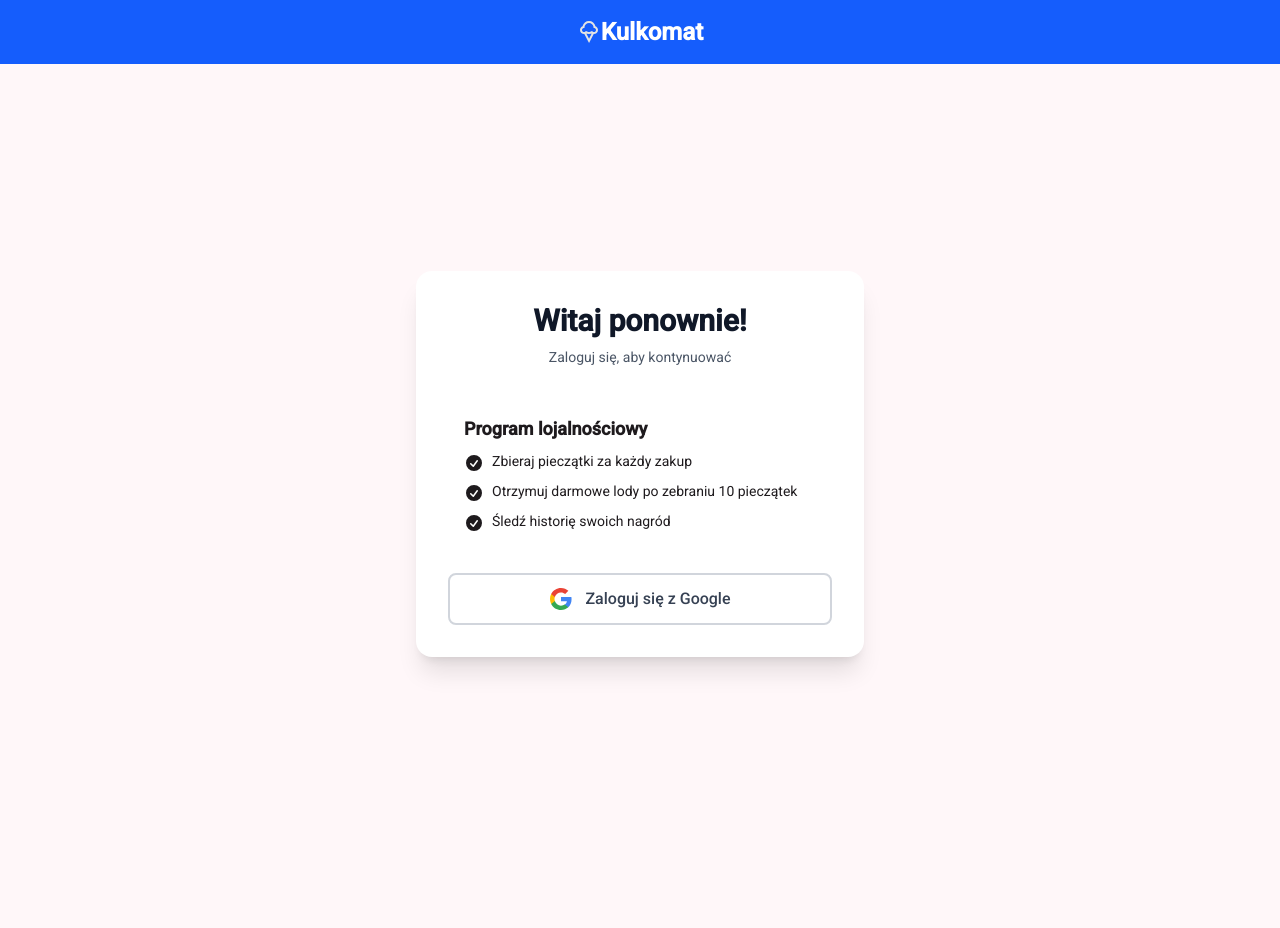
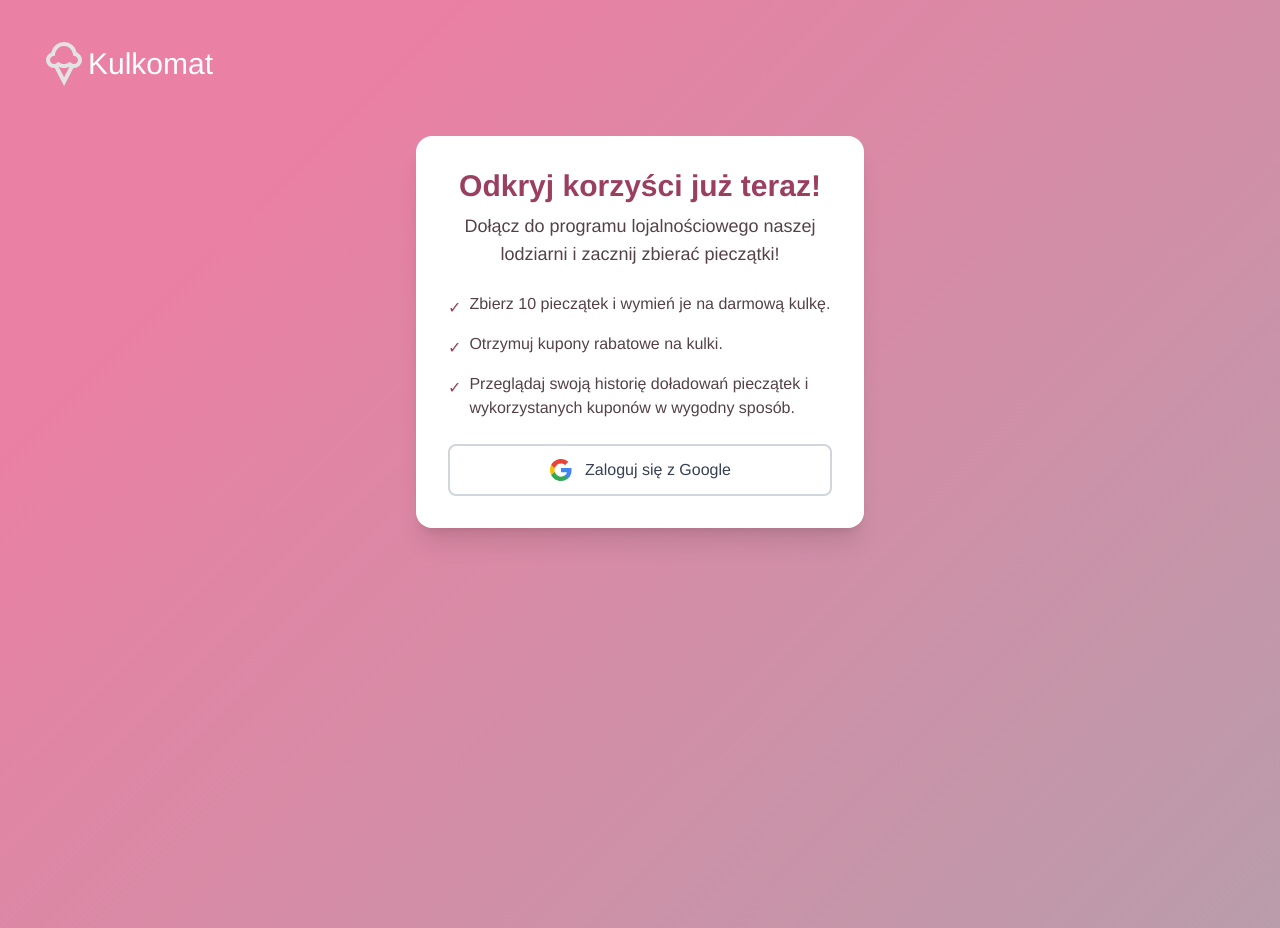
Before and after one commit to lewyonq/kulkomat, an Angular app: page /login in a window 1280 px wide. Before the commit the page ends 864 px from the top, so only its background shows below. Built offline with nearby package versions, Linux system fonts and the light colour scheme; no server answers.

Commit message:
refactor: update login page UI with new color scheme and simplified benefits section

```diff
--- a/src/app/app.html
+++ b/src/app/app.html
@@ -1,5 +1,5 @@
-<header class="flex items-center justify-center p-4 bg-blue-600 text-white">
-    <img src="./assets/icons/icecream_material.svg" alt="Ice Cream" />
-  <h1 class="text-2xl font-bold">Kulkomat</h1>
+<header class="flex items-center justify-left p-10">
+    <img src="./assets/icons/icecream_material.svg" alt="Ice Cream" class="w-12 h-12"/>
+  <h1 class="text-3xl text-white">Kulkomat</h1>
 </header>
 <router-outlet />
--- a/src/app/components/auth/auth-card.component.ts
+++ b/src/app/components/auth/auth-card.component.ts
@@ -12,7 +12,7 @@ import { Component } from '@angular/core';
   standalone: true,
   imports: [],
   template: `
-    <div class="flex min-h-screen items-center justify-center bg-gradient-to-br from-primary-50 to-accent-50 px-4 py-12">
+    <div class="flex min-h-screen justify-center bg-gradient-to-br from-primary-50 to-accent-50 px-4 py-2">
       <div class="w-full max-w-md">
         <div class="rounded-2xl bg-white p-8 shadow-xl">
           <ng-content />
--- a/src/app/pages/login/login.component.ts
+++ b/src/app/pages/login/login.component.ts
@@ -17,43 +17,32 @@ import { Supabase } from '../../services/supabase';
   standalone: true,
   imports: [AuthCardComponent, OAuthButtonComponent],
   template: `
-
     <app-auth-card>
       <!-- Header -->
-      <div class="mb-8 text-center">
-        <h1 class="text-3xl font-bold text-gray-900">
-          Witaj ponownie!
+      <div class="mb-3 text-center">
+        <h1 class="text-3xl font-bold" style="color: var(--md-sys-color-primary);">
+          Odkryj korzyści już teraz!
         </h1>
-        <p class="mt-2 text-sm text-gray-600">
-          Zaloguj się, aby kontynuować
+
+        <p class="mt-2 text-lg" style="color: var(--md-sys-color-on-surface-variant);">
+          Dołącz do programu lojalnościowego naszej lodziarni i zacznij zbierać pieczątki!
         </p>
       </div>
 
-      <!-- Loyalty Program Description -->
-      <div class="mb-6 rounded-lg bg-primary-50 p-4">
-        <h2 class="mb-2 text-lg font-semibold text-primary-900">
-          Program lojalnościowy
-        </h2>
-        <ul class="space-y-2 text-sm text-primary-800">
-          <li class="flex items-start gap-2">
-            <svg class="mt-0.5 h-5 w-5 flex-shrink-0 text-primary-600" fill="currentColor" viewBox="0 0 20 20" aria-hidden="true">
-              <path fill-rule="evenodd" d="M10 18a8 8 0 100-16 8 8 0 000 16zm3.857-9.809a.75.75 0 00-1.214-.882l-3.483 4.79-1.88-1.88a.75.75 0 10-1.06 1.061l2.5 2.5a.75.75 0 001.137-.089l4-5.5z" clip-rule="evenodd" />
-            </svg>
-            <span>Zbieraj pieczątki za każdy zakup</span>
-          </li>
-          <li class="flex items-start gap-2">
-            <svg class="mt-0.5 h-5 w-5 flex-shrink-0 text-primary-600" fill="currentColor" viewBox="0 0 20 20" aria-hidden="true">
-              <path fill-rule="evenodd" d="M10 18a8 8 0 100-16 8 8 0 000 16zm3.857-9.809a.75.75 0 00-1.214-.882l-3.483 4.79-1.88-1.88a.75.75 0 10-1.06 1.061l2.5 2.5a.75.75 0 001.137-.089l4-5.5z" clip-rule="evenodd" />
-            </svg>
-            <span>Otrzymuj darmowe lody po zebraniu 10 pieczątek</span>
-          </li>
-          <li class="flex items-start gap-2">
-            <svg class="mt-0.5 h-5 w-5 flex-shrink-0 text-primary-600" fill="currentColor" viewBox="0 0 20 20" aria-hidden="true">
-              <path fill-rule="evenodd" d="M10 18a8 8 0 100-16 8 8 0 000 16zm3.857-9.809a.75.75 0 00-1.214-.882l-3.483 4.79-1.88-1.88a.75.75 0 10-1.06 1.061l2.5 2.5a.75.75 0 001.137-.089l4-5.5z" clip-rule="evenodd" />
-            </svg>
-            <span>Śledź historię swoich nagród</span>
-          </li>
-        </ul>
+      <!-- Benefits -->
+      <div class="my-6 space-y-3 text-left" style="color: var(--md-sys-color-on-surface-variant);">
+        <div class="flex items-start">
+          <span class="mr-2 mt-1 text-primary" style="color: var(--md-sys-color-primary);">✓</span>
+          <p>Zbierz 10 pieczątek i wymień je na darmową kulkę.</p>
+        </div>
+        <div class="flex items-start">
+          <span class="mr-2 mt-1 text-primary" style="color: var(--md-sys-color-primary);">✓</span>
+          <p>Otrzymuj kupony rabatowe na kulki.</p>
+        </div>
+        <div class="flex items-start">
+          <span class="mr-2 mt-1 text-primary" style="color: var(--md-sys-color-primary);">✓</span>
+          <p>Przeglądaj swoją historię doładowań pieczątek i wykorzystanych kuponów w wygodny sposób.</p>
+        </div>
       </div>
 
       <!-- OAuth Button -->
@@ -76,7 +65,7 @@ import { Supabase } from '../../services/supabase';
 
       <!-- Loading State -->
       @if (isLoading()) {
-        <div class="mt-4 text-center text-sm text-gray-600" role="status" aria-live="polite">
+        <div class="mt-4 text-center text-sm" style="color: var(--md-sys-color-primary);" role="status" aria-live="polite">
           <span>Przekierowywanie do Google...</span>
         </div>
       }
--- a/src/styles.scss
+++ b/src/styles.scss
@@ -1,39 +1,60 @@
-// Include theming for Angular Material with `mat.theme()`.
-// This Sass mixin will define CSS variables that are used for styling Angular Material
-// components according to the Material 3 design spec.
-// Learn more about theming and how to use it for your application's
-// custom components at https://material.angular.dev/guide/theming
 @use '@angular/material' as mat;
 @use './tailwind.css';
 
-html {
-  @include mat.theme((
-    color: (
-      primary: mat.$magenta-palette,
-      tertiary: mat.$violet-palette,
-    ),
-    typography: Roboto,
-    density: 0,
-  ));
+:root {
+  --md-sys-color-primary: rgb(154 63 96);
+  --md-sys-color-surface-tint: rgb(154 63 96);
+  --md-sys-color-on-primary: rgb(255 255 255);
+  --md-sys-color-primary-container: rgb(234 128 163);
+  --md-sys-color-on-primary-container: rgb(104 24 57);
+  --md-sys-color-secondary: rgb(0 107 88);
+  --md-sys-color-on-secondary: rgb(255 255 255);
+  --md-sys-color-secondary-container: rgb(69 223 189);
+  --md-sys-color-on-secondary-container: rgb(0 95 78);
+  --md-sys-color-tertiary: rgb(106 95 17);
+  --md-sys-color-on-tertiary: rgb(255 255 255);
+  --md-sys-color-tertiary-container: rgb(236 220 130);
+  --md-sys-color-on-tertiary-container: rgb(107 96 18);
+  --md-sys-color-error: rgb(178 33 31);
+  --md-sys-color-on-error: rgb(255 255 255);
+  --md-sys-color-error-container: rgb(213 59 52);
+  --md-sys-color-on-error-container: rgb(255 251 255);
+  --md-sys-color-background: rgb(255 248 248);
+  --md-sys-color-on-background: rgb(34 25 27);
+  --md-sys-color-surface: rgb(255 248 248);
+  --md-sys-color-on-surface: rgb(34 25 27);
+  --md-sys-color-surface-variant: rgb(246 220 225);
+  --md-sys-color-on-surface-variant: rgb(84 66 71);
+  --md-sys-color-outline: rgb(134 114 119);
+  --md-sys-color-outline-variant: rgb(217 192 198);
+  --md-sys-color-shadow: rgb(0 0 0);
+  --md-sys-color-scrim: rgb(0 0 0);
+  --md-sys-color-inverse-surface: rgb(56 46 48);
+  --md-sys-color-inverse-on-surface: rgb(254 237 239);
+  --md-sys-color-inverse-primary: rgb(255 177 199);
+  --md-sys-color-primary-fixed: rgb(255 217 226);
+  --md-sys-color-on-primary-fixed: rgb(62 0 29);
+  --md-sys-color-primary-fixed-dim: rgb(255 177 199);
+  --md-sys-color-on-primary-fixed-variant: rgb(124 40 73);
+  --md-sys-color-secondary-fixed: rgb(103 250 215);
+  --md-sys-color-on-secondary-fixed: rgb(0 32 25);
+  --md-sys-color-secondary-fixed-dim: rgb(67 221 187);
+  --md-sys-color-on-secondary-fixed-variant: rgb(0 81 66);
+  --md-sys-color-tertiary-fixed: rgb(244 228 137);
+  --md-sys-color-on-tertiary-fixed: rgb(32 28 0);
+  --md-sys-color-tertiary-fixed-dim: rgb(215 200 112);
+  --md-sys-color-on-tertiary-fixed-variant: rgb(81 71 0);
+  --md-sys-color-surface-dim: rgb(230 214 217);
+  --md-sys-color-surface-bright: rgb(255 248 248);
+  --md-sys-color-surface-container-lowest: rgb(255 255 255);
+  --md-sys-color-surface-container-low: rgb(255 240 242);
+  --md-sys-color-surface-container: rgb(251 234 237);
+  --md-sys-color-surface-container-high: rgb(245 228 231);
+  --md-sys-color-surface-container-highest: rgb(239 222 225);
 }
 
-body {
-  // Default the application to a light color theme. This can be changed to
-  // `dark` to enable the dark color theme, or to `light dark` to defer to the
-  // user's system settings.
-  color-scheme: light;
-
-  // Set a default background, font and text colors for the application using
-  // Angular Material's system-level CSS variables. Learn more about these
-  // variables at https://material.angular.dev/guide/system-variables
-  background-color: var(--mat-sys-surface);
-  color: var(--mat-sys-on-surface);
-  font: var(--mat-sys-body-medium);
-
-  // Reset the user agent margin.
-  margin: 0;
+html {
+  background: linear-gradient(135deg, var(--md-sys-color-primary-container) 20%, var(--md-sys-color-secondary-container) 290%);
 }
 
-/* You can add global styles to this file, and also import other style files */
-html, body { height: 100%; }
-body { margin: 0; font-family: Roboto, "Helvetica Neue", sans-serif; }
+body { margin: 0; font-family: Adamina, "Helvetica Neue", sans-serif; }
```
